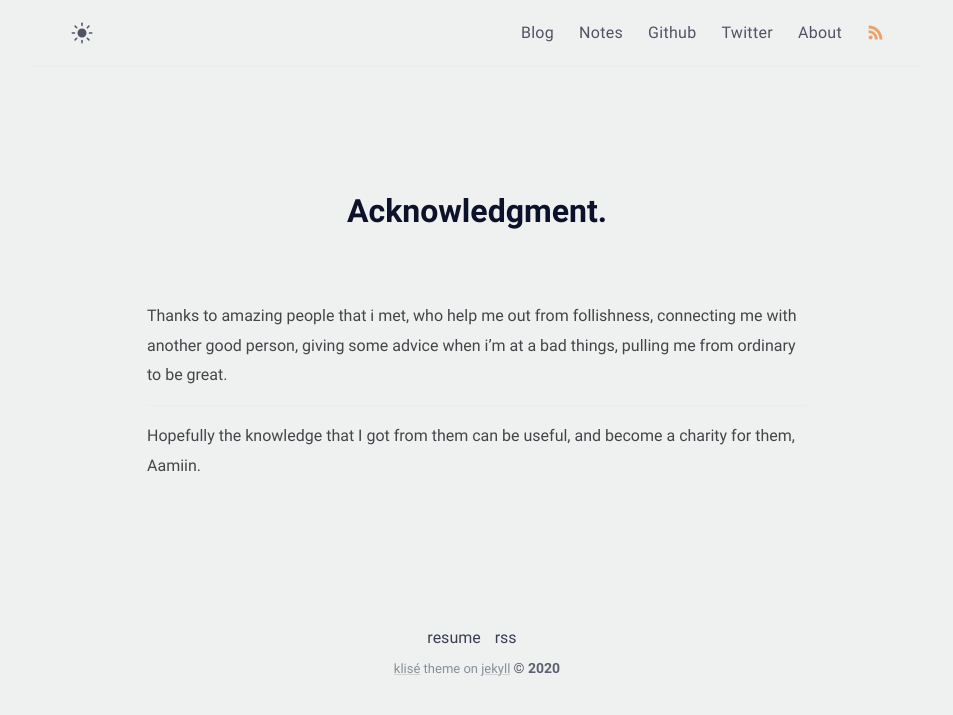
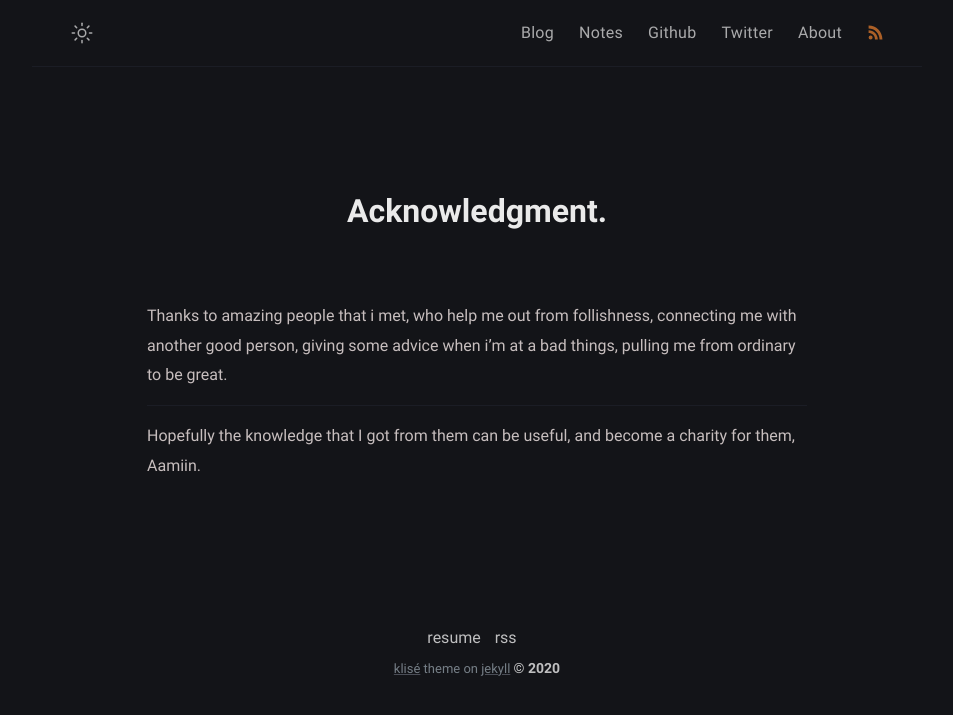
Before and after one commit to alfredcc/blog, a Jekyll site: the page built from thanks.md, in a window 1280 px wide. Shown: the top 715 px of the page, without its empty margins (163-1116 px from the left). Built offline with Jekyll 4.4.1, drawn with Linux system fonts in a browser that asks for light colours.

Commit message:
Fix dark model

```diff
--- a/_layouts/page.html
+++ b/_layouts/page.html
@@ -7,7 +7,7 @@ layout: compress
 
 {% include header.html %}
 
-<body>
+<body data-theme="{{ site.mode }}">
   {% include navbar.html %}
   <div class="wrapper">
     <header class="header">
```
